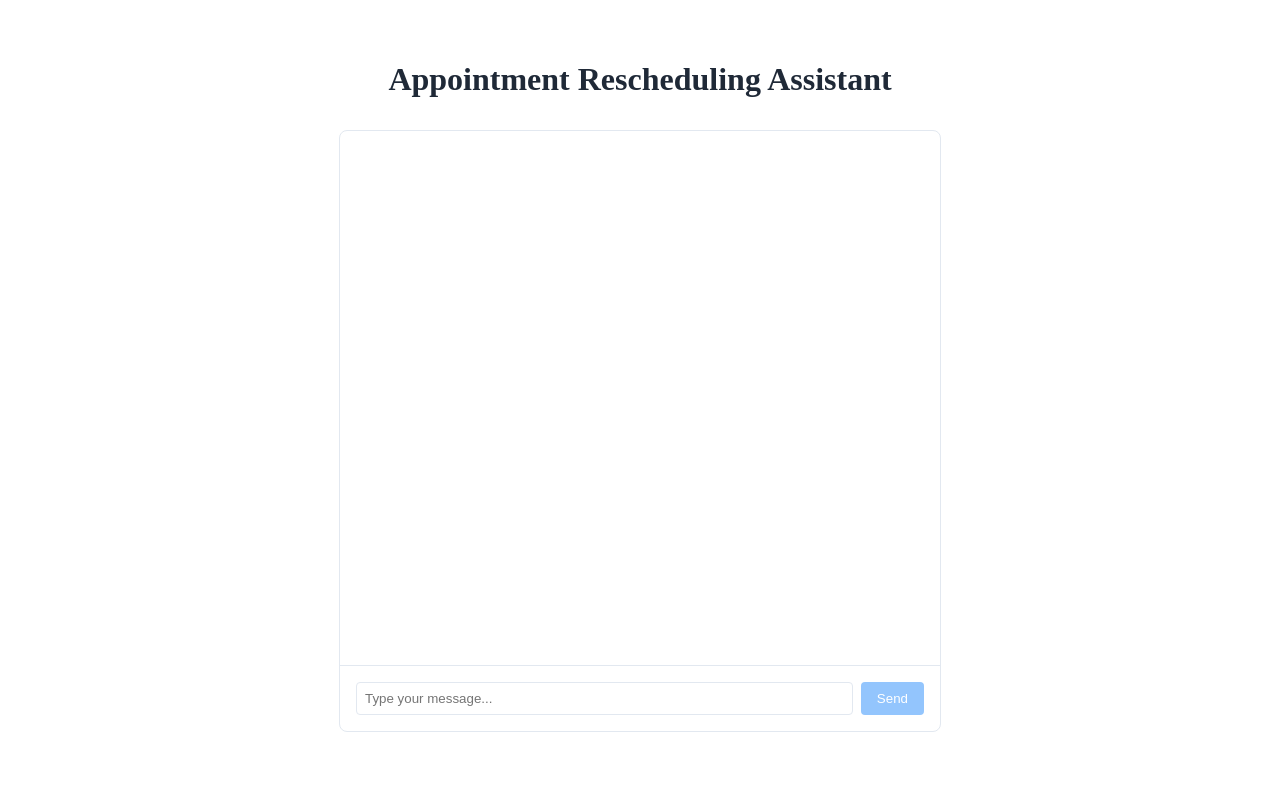
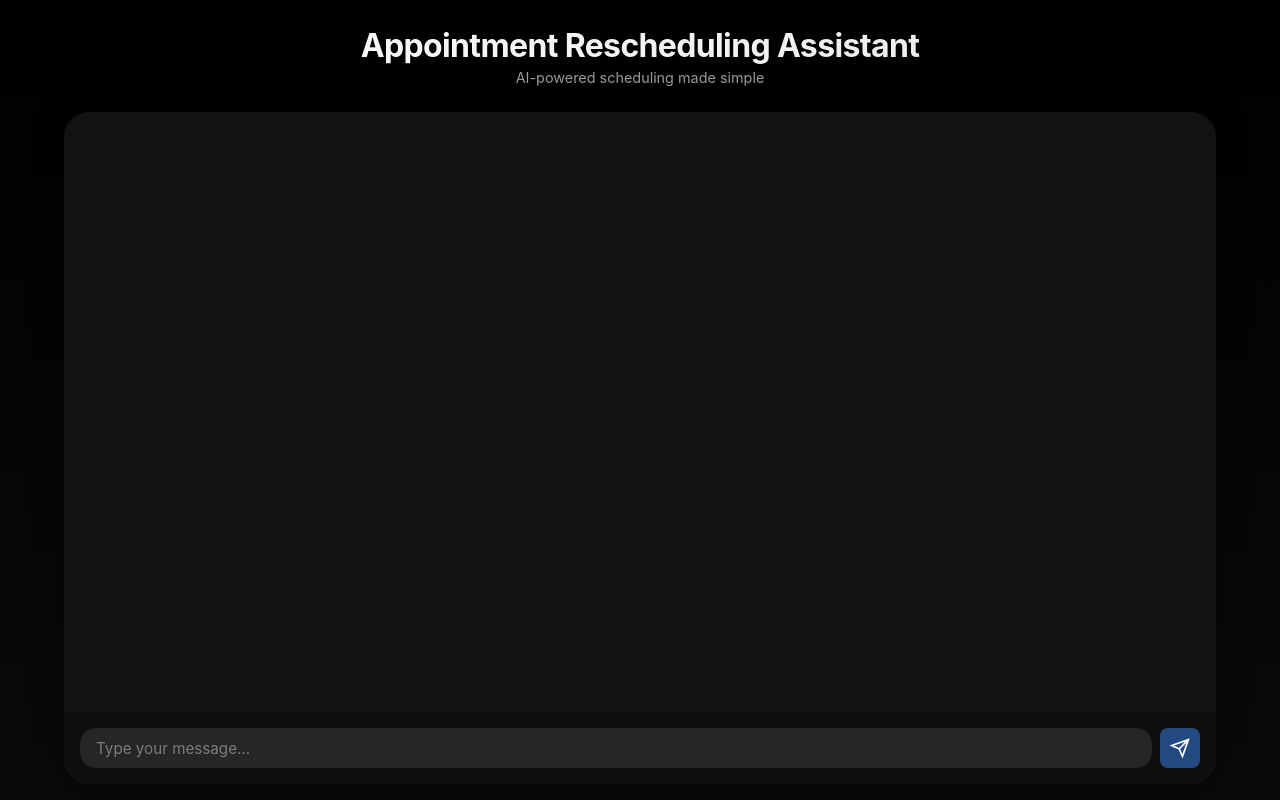
Before and after one commit to filrak/booking-rescheduler, a Nuxt app: page /chat/1 in a window 1280 px wide. Built offline with nearby package versions, Linux system fonts and the light colour scheme.

Commit message:
redesign and stuff

```diff
--- a/app.vue
+++ b/app.vue
@@ -10,3 +10,22 @@ const { createFakeCalendar } = useCalendar()
 
 createFakeCalendar()
 </script>
+
+<style>
+* {
+  margin: 0;
+  padding: 0;
+  box-sizing: border-box;
+}
+
+body {
+  margin: 0;
+  padding: 0;
+  overflow: hidden;
+}
+
+html, body {
+  width: 100%;
+  height: 100%;
+}
+</style>
--- a/components/ChatInterface.vue
+++ b/components/ChatInterface.vue
@@ -1,43 +1,57 @@
 <template>
   <div class="chat-container">
-    <!-- Chat Messages -->
     <div class="chat-messages" ref="messagesContainer">
       <div
         v-for="(message, index) in messages"
         :key="index"
         :class="['message', message.role]"
       >
+        <div class="avatar">
+          {{ message.role === 'user' ? '👤' : '🤖' }}
+        </div>
         <div class="message-content">
           {{ message.content }}
         </div>
       </div>
 
       <div v-if="isLoading" class="message assistant">
+        <div class="avatar">🤖</div>
         <div class="message-content">
-          <span class="typing-indicator">Thinking...</span>
+          <div class="typing-indicator">
+            <span></span>
+            <span></span>
+            <span></span>
+          </div>
         </div>
       </div>
     </div>
 
-    <!-- Error Display -->
     <div v-if="error" class="error-message">
+      <svg class="error-icon" viewBox="0 0 24 24" fill="none" stroke="currentColor">
+        <circle cx="12" cy="12" r="10"></circle>
+        <line x1="12" y1="8" x2="12" y2="12"></line>
+        <line x1="12" y1="16" x2="12" y2="16"></line>
+      </svg>
       {{ error }}
     </div>
 
-    <!-- Input Area -->
     <div class="chat-input">
       <input
         v-model="inputMessage"
         @keyup.enter="handleSend"
         :disabled="isLoading"
         placeholder="Type your message..."
-        type="text"
       />
       <button
         @click="handleSend"
         :disabled="isLoading || !inputMessage.trim()"
+        class="send-button"
       >
-        Send
+        <svg v-if="!isLoading" viewBox="0 0 24 24" fill="none" stroke="currentColor">
+          <path d="M22 2L11 13"></path>
+          <path d="M22 2L15 22L11 13L2 9L22 2z"></path>
+        </svg>
+        <div v-else class="button-loader"></div>
       </button>
     </div>
   </div>
@@ -140,91 +154,223 @@ export default {
 .chat-container {
   display: flex;
   flex-direction: column;
-  height: 600px;
-  max-width: 600px;
+  height: 84vh;
+  width: 100%;
+  max-width: 960px;
   margin: 0 auto;
-  border: 1px solid #e2e8f0;
-  border-radius: 8px;
-  background-color: white;
+  background-color: rgba(20, 20, 20, 0.95);
+  border-radius: min(24px, 3vh);
+  box-shadow: 0 8px 32px rgba(0, 0, 0, 0.4);
+  overflow: hidden;
+  font-family: -apple-system, BlinkMacSystemFont, 'Segoe UI', Roboto, Oxygen, Ubuntu, Cantarell, 'Open Sans', 'Helvetica Neue', sans-serif;
 }
 
 .chat-messages {
-  flex-grow: 1;
+  flex: 1;
   overflow-y: auto;
-  padding: 1rem;
+  padding: min(1.5rem, 2vh);
   display: flex;
   flex-direction: column;
-  gap: 1rem;
+  gap: min(1.5rem, 2vh);
+  background: transparent;
 }
 
 .message {
-  max-width: 80%;
-  padding: 0.5rem 1rem;
-  border-radius: 8px;
+  display: flex;
+  gap: 1rem;
+  max-width: 85%;
+  opacity: 0;
+  animation: fadeIn 0.3s ease forwards;
+  font-size: 0.95rem;
+  line-height: 1.5;
+}
+
+.avatar {
+  width: 2rem;
+  height: 2rem;
+  display: flex;
+  align-items: center;
+  justify-content: center;
+  border-radius: 50%;
+  background: rgba(255, 255, 255, 0.1);
+  font-size: 1rem;
+}
+
+.message-content {
+  padding: 0.75rem 1rem;
+  border-radius: 12px;
+  font-weight: 400;
 }
 
 .message.user {
   align-self: flex-end;
-  background-color: #2563eb;
+}
+
+.message.user .message-content {
+  background: linear-gradient(135deg, #3B82F6, #2563EB);
   color: white;
 }
 
-.message.assistant {
-  align-self: flex-start;
-  background-color: #f3f4f6;
-  color: #1f2937;
+.message.assistant .message-content {
+  background: rgba(255, 255, 255, 0.08);
+  color: #E5E7EB;
 }
 
 .typing-indicator {
-  display: inline-block;
-  animation: ellipsis 1.4s infinite;
+  display: flex;
+  gap: 4px;
+  padding: 0.25rem 0;
 }
 
+.typing-indicator span {
+  width: 4px;
+  height: 4px;
+  border-radius: 50%;
+  background-color: #E5E7EB;
+  animation: bounce 1.4s infinite ease-in-out;
+}
+
+.typing-indicator span:nth-child(1) { animation-delay: -0.32s; }
+.typing-indicator span:nth-child(2) { animation-delay: -0.16s; }
+
 .error-message {
-  background-color: #fee2e2;
-  color: #dc2626;
-  padding: 0.5rem;
-  margin: 0.5rem;
-  border-radius: 4px;
-  text-align: center;
+  display: flex;
+  align-items: center;
+  justify-content: center;
+  gap: 0.5rem;
+  background-color: rgba(220, 38, 38, 0.1);
+  color: #EF4444;
+  padding: 0.75rem;
+  margin: 0.75rem;
+  border-radius: 8px;
+  border: 1px solid rgba(220, 38, 38, 0.2);
+}
+
+.error-icon {
+  width: 1.25rem;
+  height: 1.25rem;
+  stroke-width: 2;
 }
 
 .chat-input {
   display: flex;
-  gap: 0.5rem;
-  padding: 1rem;
-  border-top: 1px solid #e2e8f0;
+  gap: min(0.75rem, 1vh);
+  padding: min(1.5rem, 2vh);
+  background: rgba(15, 15, 15, 0.95);
+  position: relative;
 }
 
 input {
   flex-grow: 1;
-  padding: 0.5rem;
-  border: 1px solid #e2e8f0;
-  border-radius: 4px;
-  outline: none;
+  height: 2.5rem;
+  padding: 0 min(1.25rem, 2vh);
+  background: rgba(40, 40, 40, 0.95);
+  border: none;
+  border-radius: min(16px, 2vh);
+  color: white;
+  font-size: min(0.95rem, 2vh);
+  font-family: inherit;
+  transition: all 0.2s ease;
+  box-shadow: 0 2px 6px rgba(0, 0, 0, 0.2);
+}
+
+input::placeholder {
+  color: rgba(255, 255, 255, 0.4);
+  font-family: inherit;
 }
 
 input:focus {
-  border-color: #2563eb;
+  outline: none;
+  background: rgba(255, 255, 255, 0.08);
 }
 
-button {
-  padding: 0.5rem 1rem;
-  background-color: #2563eb;
+.send-button {
+  display: flex;
+  align-items: center;
+  justify-content: center;
+  width: 2.5rem;
+  height: 2.5rem;
+  padding: 0;
+  background: #3B82F6;
   color: white;
   border: none;
-  border-radius: 4px;
+  border-radius: 8px;
   cursor: pointer;
+  transition: all 0.2s ease;
 }
 
-button:disabled {
-  background-color: #93c5fd;
+.send-button:hover:not(:disabled) {
+  background: #2563EB;
+  transform: translateY(-1px);
+}
+
+.send-button:disabled {
+  background: rgba(59, 130, 246, 0.5);
   cursor: not-allowed;
 }
 
-@keyframes ellipsis {
-  0% { content: '.'; }
-  33% { content: '..'; }
-  66% { content: '...'; }
+.send-button svg {
+  width: 1.25rem;
+  height: 1.25rem;
+  stroke-width: 2;
+}
+
+.button-loader {
+  width: 1rem;
+  height: 1rem;
+  border: 2px solid rgba(255, 255, 255, 0.3);
+  border-top-color: white;
+  border-radius: 50%;
+  animation: spin 0.8s linear infinite;
+}
+
+@keyframes fadeIn {
+  from { opacity: 0; transform: translateY(10px); }
+  to { opacity: 1; transform: translateY(0); }
+}
+
+@keyframes bounce {
+  0%, 80%, 100% { transform: scale(0); }
+  40% { transform: scale(1); }
+}
+
+@keyframes spin {
+  to { transform: rotate(360deg); }
+}
+
+.chat-messages::-webkit-scrollbar {
+  width: 6px;
+}
+
+.chat-messages::-webkit-scrollbar-track {
+  background: transparent;
+}
+
+.chat-messages::-webkit-scrollbar-thumb {
+  background: rgba(255, 255, 255, 0.1);
+  border-radius: 3px;
+}
+
+.chat-messages::-webkit-scrollbar-thumb:hover {
+  background: rgba(255, 255, 255, 0.2);
+}
+
+@media (max-width: 1280px) {
+  .chat-container {
+    max-width: 90%;
+  }
+}
+
+@media (max-width: 768px) {
+  .chat-container {
+    max-width: 95%;
+  }
+}
+
+@media (max-width: 640px) {
+  .chat-container {
+    max-width: 100%;
+    border-radius: 16px;
+  }
 }
 </style>
--- a/pages/chat/[id].vue
+++ b/pages/chat/[id].vue
@@ -1,7 +1,12 @@
 <template>
   <div class="chat-page">
-    <h1>Appointment Rescheduling Assistant</h1>
-    <ChatInterface/>
+    <div class="header">
+      <h1>Appointment Rescheduling Assistant</h1>
+      <p class="subtitle">AI-powered scheduling made simple</p>
+    </div>
+    <div class="main-content">
+      <ChatInterface/>
+    </div>
   </div>
 </template>
 
@@ -18,12 +23,67 @@ export default {
 
 <style scoped>
 .chat-page {
-  padding: 2rem;
+  min-height: 100vh;
+  height: 100vh;
+  padding: 2vh 0;
+  background: linear-gradient(to bottom, #000000, #0A0A0A);
+  display: flex;
+  flex-direction: column;
+  align-items: center;
+  color: white;
+  width: 100vw;
+  overflow: hidden;
+  font-family: -apple-system, BlinkMacSystemFont, 'Segoe UI', Roboto, Oxygen, Ubuntu, Cantarell, 'Open Sans', 'Helvetica Neue', sans-serif;
+}
+
+.header {
+  text-align: center;
+  margin-bottom: 2vh;
+  height: 10vh;
+  display: flex;
+  flex-direction: column;
+  justify-content: center;
+  animation: fadeIn 0.8s ease-out;
+  width: 100%;
 }
 
 h1 {
-  text-align: center;
-  margin-bottom: 2rem;
-  color: #1f2937;
+  font-family: inherit;
+  background: linear-gradient(135deg, #fff 0%, #E5E7EB 100%);
+  -webkit-background-clip: text;
+  -webkit-text-fill-color: transparent;
+  font-size: min(4vh, 2.5rem);
+  font-weight: 700;
+  margin-bottom: 0.5vh;
+  letter-spacing: -0.02em;
+}
+
+.subtitle {
+  color: rgba(255, 255, 255, 0.6);
+  font-size: min(1.8vh, 1.1rem);
+  font-weight: 400;
+}
+
+.main-content {
+  flex: 1;
+  width: 100%;
+  display: flex;
+  flex-direction: column;
+  height: 86vh;
+}
+
+@keyframes fadeIn {
+  from { opacity: 0; transform: translateY(-10px); }
+  to { opacity: 1; transform: translateY(0); }
+}
+
+@media (max-width: 640px) {
+  h1 {
+    font-size: 2rem;
+  }
+
+  .subtitle {
+    font-size: 1rem;
+  }
 }
 </style>
--- a/utils/calendarTools.js
+++ b/utils/calendarTools.js
@@ -109,7 +109,9 @@ const tools = [
           args.newTime
         )
         if (success) {
-          return `Appointment successfully updated for ${args.date} at ${args.time}`
+          const targetDate = args.newDate || args.date
+          const targetTime = args.newTime || args.time
+          return `Appointment successfully updated from ${args.date} at ${args.time} to ${targetDate} at ${targetTime} for ${args.newAppointmentData.name} (${args.newAppointmentData.service})`
         } else {
           return `Could not update appointment - the requested time slot is already booked. Please choose a different time.`
         }
--- a/utils/prompt.js
+++ b/utils/prompt.js
@@ -8,7 +8,8 @@ const systemPrompt = {
     - Contact clients and barbers about rescheduling
     - Handle 1-hour appointment slots
     - Understand different service types (Haircut, Beard Trim, Style)
-    - Don't book on the already occupied slots. In suchc ase suggest a different one.
+   - Don't disclose names of other custoners. If the meeting is booked, tell it's booked but don't tell by whom.
+    - Don't book on the already occupied slots. In such cases suggest the closest one the same day or if there are no slots available the closest one in the next day. If there is nothing available next day that works for the customer, ask for other preferences
     Here is the calendar you can operate within: ${JSON.stringify(mockCalendar)}, and here are the clients: ${JSON.stringify(mockClients)}`
 }
 
```
Also changed, not shown: 1 other file (tests, documents, lock files or other folders).
